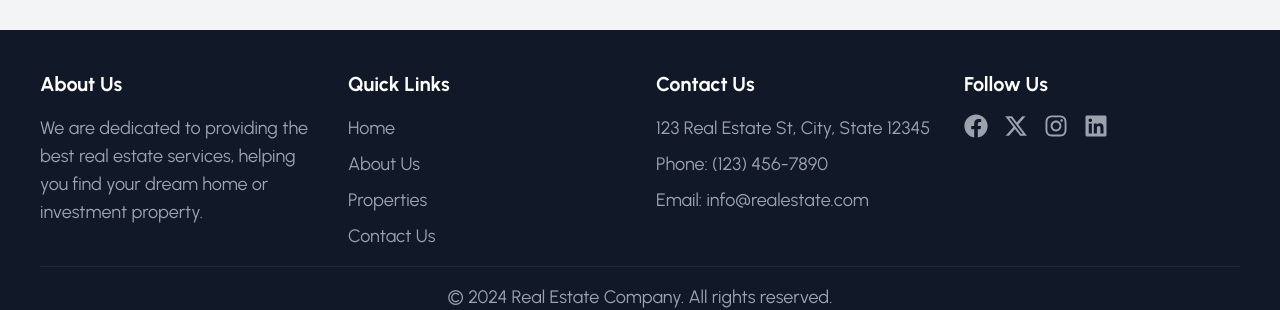
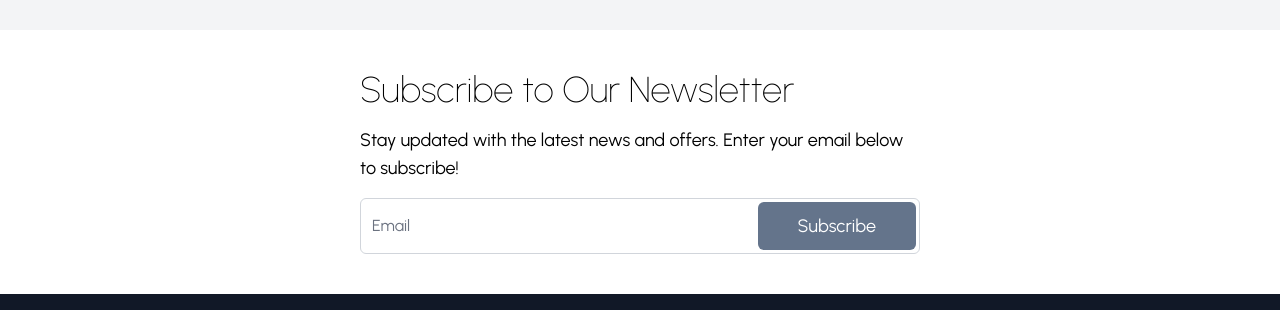
Before and after one commit to Orijadribo/vacation-rental, a React (Create React App) app in the folder frontend/: page /locations/entebbe in a window 1280 px wide. Shown: the part 638-948 px from the top of the page. Built offline with nearby package versions, Linux system fonts and the light colour scheme; the HTML template or start-up script is replaced by a standard one.

Commit message:
Added a newsletter subscription

```diff
--- a/frontend/src/App.js
+++ b/frontend/src/App.js
@@ -10,6 +10,7 @@ import Locations from './pages/Locations';
 import Location from './pages/Location';
 import LoginSignUp from './pages/LoginSignUp';
 import { useState } from 'react';
+import NewsLetter from './components/NewsLetter';
 
 function App() {
   const [isLogin, setIsLogin] = useState(false);
@@ -29,6 +30,7 @@ function App() {
           <Route path='/locations' element={<Locations />} />
           <Route path='/locations/:locationId' element={<Location />} />
         </Routes>
+        <NewsLetter/>
         <Footer />
       </div>
     </Router>
--- /dev/null
+++ b/frontend/src/components/NewsLetter.jsx
@@ -0,0 +1,48 @@
+import React, { useState } from 'react';
+import InputField from './InputField';
+
+const NewsLetter = () => {
+  const [email, setEmail] = useState('');
+  const [isSubscribed, setIsSubscribed] = useState(false);
+
+  const handleSubmit = (e) => {
+    e.preventDefault();
+    // Handle subscription logic here (e.g., send email to an API)
+    console.log('Subscribed with email:', email);
+    setIsSubscribed(true);
+    setEmail(''); // Clear the input field after submission
+  };
+
+  return (
+    <div className='px-10 my-10 max-w-screen-sm mx-auto'>
+      <div className='flex flex-col justify-between '>
+        <h2 className='text-4xl font-thin mb-4'>Subscribe to Our Newsletter</h2>
+        <p className='mb-4'>
+          Stay updated with the latest news and offers. Enter your email below
+          to subscribe!
+        </p>
+        {isSubscribed ? (
+          <p className='text-green-600'>Thank you for subscribing!</p>
+        ) : (
+          <form onSubmit={handleSubmit} className='flex items-center h-14 relative'>
+            <InputField
+              label={'Email'}
+              type={'email'}
+              name={'email'}
+              value={email}
+              setValue={setEmail}
+            />
+            <button
+              type='submit'
+              className='absolute right-1 bg-slate-500 text-white rounded-md hover:bg-slate-600 transition h-12 px-2 md:px-10'
+            >
+              Subscribe
+            </button>
+          </form>
+        )}
+      </div>
+    </div>
+  );
+};
+
+export default NewsLetter;
--- a/frontend/src/pages/About.jsx
+++ b/frontend/src/pages/About.jsx
@@ -27,19 +27,19 @@ const About = () => {
             <h2 className='text-5xl font-thin mb-2'>Our Values</h2>
             <ul className='list-disc list-inside mb-4'>
               <li>
-                Integrity: We uphold the highest standards of honesty and
+                <strong>Integrity:</strong> We uphold the highest standards of honesty and
                 transparency.
               </li>
               <li>
-                Customer Focus: Our clients are at the heart of everything we
+                <strong>Customer Focus:</strong> Our clients are at the heart of everything we
                 do.
               </li>
               <li>
-                Excellence: We are committed to delivering the best results for
+                <strong>Excellence:</strong> We are committed to delivering the best results for
                 our clients.
               </li>
               <li>
-                Innovation: We embrace new ideas and technologies to improve our
+                <strong>Innovation:</strong> We embrace new ideas and technologies to improve our
                 services.
               </li>
             </ul>
```
